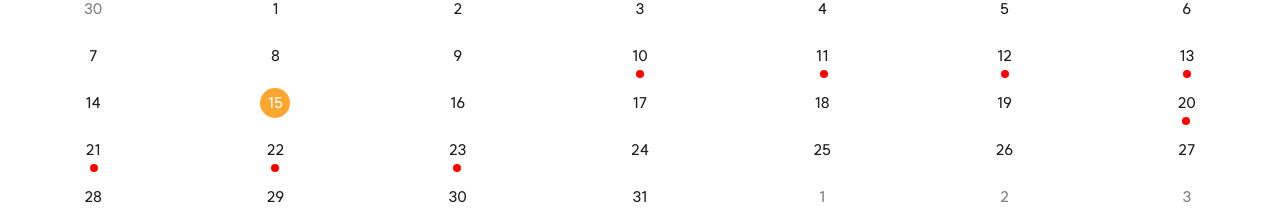
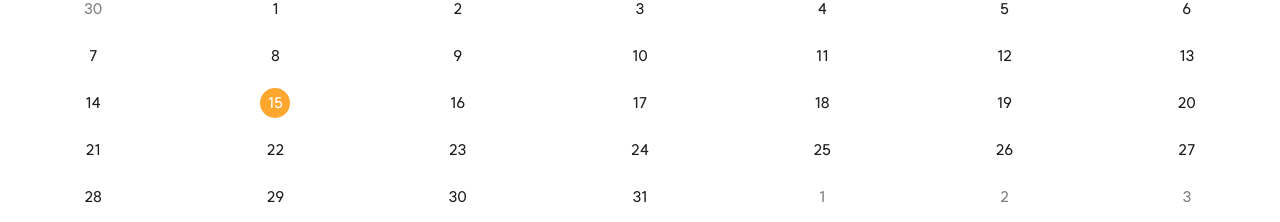
Before and after one commit to WonYunSun/topet-front, a React (Create React App) app in the folder react/: page /api/schedule in a window 1280 px wide. Shown: the part 206-428 px from the top of the page. Built offline with nearby package versions, Linux system fonts and the light colour scheme.

Commit message:
feat : addschedule

```diff
--- a/react/src/component/BottomSheet.js
+++ b/react/src/component/BottomSheet.js
@@ -21,6 +21,7 @@ const BottomSheet = ({
   handleCompleteTags,
   initialSelectedCategory,
   initialSelectedHashTag,
+  setScheduleSubmittedSuccessfully,
 }) => {
   const handleCloseBottomSheet = () => {
     onClose();
@@ -73,6 +74,7 @@ const BottomSheet = ({
             selectedDate={selectedDate}
             onClose={handleCloseBottomSheet}
             initialValues={initialAddScheduleValues}
+            setScheduleSubmittedSuccessfully={setScheduleSubmittedSuccessfully}
           />
         );
       case "scheduleDetail":
--- a/react/src/component/CalendarComp/AddSchedule.js
+++ b/react/src/component/CalendarComp/AddSchedule.js
@@ -17,6 +17,7 @@ export default function AddSchedule({
   selectedDate,
   onClose,
   initialValues = {},
+  setScheduleSubmittedSuccessfully,
 }) {
   const initialDate = dayjs(selectedDate).isValid()
     ? dayjs(selectedDate).toDate()
@@ -145,18 +146,24 @@ export default function AddSchedule({
     await ScheduleApi.postSche(formData); // ScheduleService 호출
   };
 
-  const handleButtonClick = async () => {
-    if (title !== "") {
-      try {
-        await postScheduleData();
-        await postSchedulePhoto();
-        onClose(); // 두 요청 모두 성공 후 onClose 호출
-      } catch (error) {
-        console.error("스케줄 저장 중 오류 발생:", error);
-      }
-    } else {
-      setShowCheckModal(true); // 타이틀이 빈 문자열일 경우 모달 표시
-    }
+  // const handleButtonClick = async () => {
+  //   if (title !== "") {
+  //     try {
+  //       await postScheduleData();
+  //       await postSchedulePhoto();
+  //       setScheduleSubmittedSuccessfully(true);
+  //       onClose();
+  //     } catch (error) {
+  //       onClose();
+  //     }
+  //   } else {
+  //     setShowCheckModal(true); // 타이틀이 빈 문자열일 경우 모달 표시
+  //   }
+  // };
+
+  const handleButtonClick = () => {
+    setScheduleSubmittedSuccessfully(true);
+    onClose();
   };
 
   const CustomInput = forwardRef(({ value, onClick }, ref) => (
--- a/react/src/component/CheckModal.js
+++ b/react/src/component/CheckModal.js
@@ -13,7 +13,7 @@ function CheckModal({
     <>
       <div className={styles.ModalOverlay} />
       <div className={styles.CancleCheckWrap}>
-        <div>{Content}</div>
+        <div className={styles.Content}>{Content}</div>
         <div className={styles.CancleBtnWrap}>
           {oneBtn ? (
             <button className={styles.ConfirmBtn} onClick={onClose}>
--- a/react/src/css/checkModal.module.css
+++ b/react/src/css/checkModal.module.css
@@ -22,7 +22,8 @@
   flex-direction: column;
   align-items: center;
 }
-
+.Content {
+}
 .CancleBtnWrap {
   width: 100%;
   display: flex;
--- a/react/src/page/Calendarscreen.js
+++ b/react/src/page/Calendarscreen.js
@@ -12,7 +12,6 @@ import FloatingBtn from "../component/ButtonComp/FloatingBtn";
 import isBetween from "dayjs/plugin/isBetween";
 import NavBar from "../component/NavBarComp/NavBar";
 import CheckModal from "../component/CheckModal";
-
 import SubBottomSheet from "../component/SubBottomSheet";
 
 dayjs.extend(localizedFormat);
@@ -21,38 +20,7 @@ dayjs.extend(isBetween);
 
 export const Calendarscreen = () => {
   const [schedules, setSchedules] = useState([
-    {
-      scheduleId: 1,
-      startDate: "2024-07-10T00:00:00",
-      endDate: "2024-07-13T23:59:59",
-      scheduleTitle: "병원 진료(건강검진)",
-      isComplete: false,
-      color: "#DE496E",
-      scheduleWriter: "A",
-      scheduleEditer: "B",
-    },
-    {
-      scheduleId: 2,
-      startDate: "2024-07-10T09:00:00",
-      endDate: "2024-07-10T10:00:00",
-      scheduleTitle: "코코 아침 산책",
-      scheduleContent: "test1",
-      isComplete: true,
-      color: "#2F9ABA",
-      scheduleWriter: "A",
-      scheduleEditer: "B",
-    },
-    {
-      scheduleId: 3,
-      startDate: "2024-07-20T09:00:00",
-      endDate: "2024-07-23T10:00:00",
-      scheduleTitle: "드디어됐네이시발거",
-      scheduleContent: "test1",
-      isComplete: true,
-      color: "#2F9ABA",
-      scheduleWriter: "A",
-      scheduleEditer: "B",
-    },
+    // ... your initial schedules
   ]);
 
   const [showBottomSheet, setShowBottomSheet] = useState(false);
@@ -73,12 +41,17 @@ export const Calendarscreen = () => {
   const [showEditDeleteBottomSheet, setEditDeleteBottomSheet] = useState(false);
   const [editDeleteBottomSheettype, setEditDeleteBottomSheettype] =
     useState(null);
-  const [ScheduleDelete, setScheduleDelete] = useState(false); //스케쥴 삭제 상태
+  const [ScheduleDelete, setScheduleDelete] = useState(false); // 스케줄 삭제 상태
+
+  const [scheduleSubmittedSuccessfully, setScheduleSubmittedSuccessfully] =
+    useState(false);
+
   const handleDotsClick = (schedule) => {
     setSelectedSchedule(schedule);
     setEditDeleteBottomSheettype("EditDelete");
     setEditDeleteBottomSheet(true);
   };
+
   const handleCloseshowEditDeleteBottomSheet = () => {
     setEditDeleteBottomSheet(false);
   };
@@ -88,6 +61,7 @@ export const Calendarscreen = () => {
     setBottomSheetType("editSchedule");
     setEditDeleteBottomSheet(false);
   };
+
   const handleDeleteClick = (schedule) => {
     setEditDeleteBottomSheet(false);
     setShowBottomSheet(false);
@@ -106,8 +80,20 @@ export const Calendarscreen = () => {
 
   const handleAddScheduleBottomSheetClose = () => {
     setShowBottomSheet(false);
-    setTimeout(() => setShowCancleModal(true), 200);
+
+    if (!scheduleSubmittedSuccessfully) {
+      setTimeout(() => setShowCancleModal(true), 200);
+    } else {
+      setScheduleSubmittedSuccessfully(false);
+    }
   };
+
+  useEffect(() => {
+    if (scheduleSubmittedSuccessfully) {
+      setScheduleSubmittedSuccessfully(false);
+      handleAddScheduleBottomSheetClose();
+    }
+  }, [scheduleSubmittedSuccessfully]);
 
   const handleContinueWriting = () => {
     setShowCancleModal(false);
@@ -125,8 +111,8 @@ export const Calendarscreen = () => {
   };
 
   const handleCloseCancleModal = () => {
+    setScheduleDelete(false);
     setShowCancleModal(false);
-    setScheduleDelete(false);
   };
 
   const handleDateClick = (date) => {
@@ -182,8 +168,9 @@ export const Calendarscreen = () => {
         initialAddScheduleValues={initialAddScheduleValues}
         schedule={bottomSheetContent}
         onDotsClick={handleDotsClick}
-        onEditClick={handleEditClick} // 추가된 부분
-        selectedSchedule={selectedSchedule} // 추가된 부분
+        onEditClick={handleEditClick}
+        selectedSchedule={selectedSchedule}
+        setScheduleSubmittedSuccessfully={setScheduleSubmittedSuccessfully} // 전달된 부분
       />
       {showCancleModal &&
         (bottomSheetType === "addSchedule" ||
@@ -196,6 +183,7 @@ export const Calendarscreen = () => {
             onContinue={handleContinueWriting}
           />
         )}
+
       {ScheduleDelete && (
         <CheckModal
           Content="일정을 삭제하시겠어요?"
```
